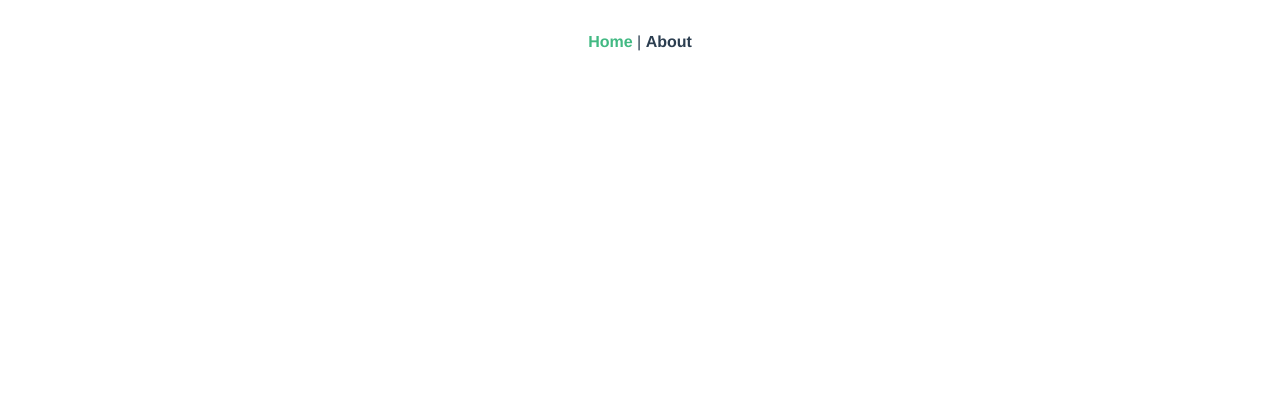
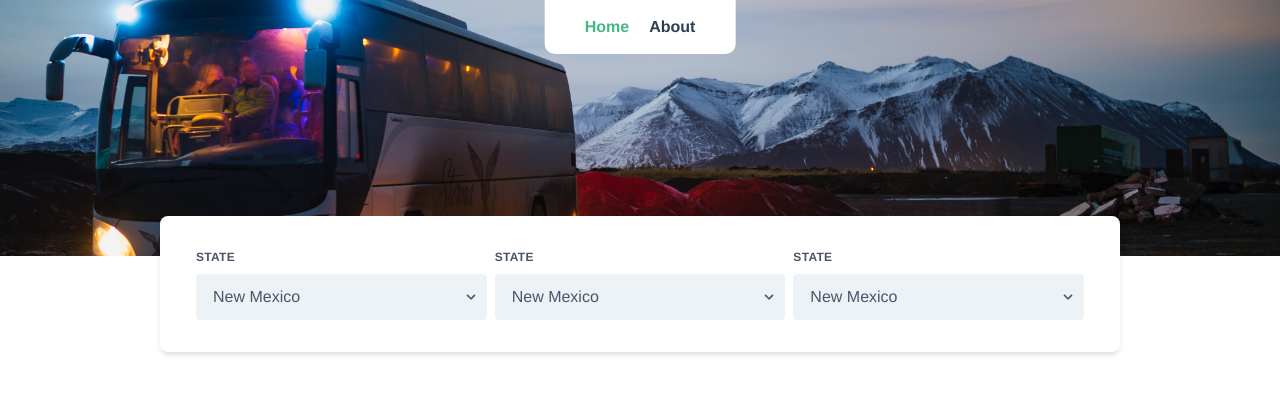
Before and after one commit to itwasmattgregg/transit-app, a Vue app: page / in a window 1280 px wide. Shown: the top 394 px of the page. Built offline with nearby package versions, Linux system fonts and the light colour scheme; no server answers.

Commit message:
Some styling and forms

```diff
--- a/src/App.vue
+++ b/src/App.vue
@@ -1,7 +1,7 @@
 <template>
   <div id="app">
-    <div id="nav">
-      <router-link to="/">Home</router-link> |
+    <div class="nav rounded-lg">
+      <router-link to="/">Home</router-link>
       <router-link to="/about">About</router-link>
     </div>
     <router-view />
@@ -24,10 +24,19 @@ export default {
   text-align: center;
   color: #2c3e50;
 }
-#nav {
+.nav {
   padding: 30px;
+  position: fixed;
+  top: 0;
+  left: 50%;
+  transform: translateX(-50%);
+  background: white;
+  border-radius: 0 0 10px 10px;
+  padding: 15px 30px;
   a {
     font-weight: bold;
+    display: inline-block;
+    padding: 0 10px;
     color: #2c3e50;
     &.router-link-exact-active {
       color: #42b983;
--- a/src/store.ts
+++ b/src/store.ts
@@ -1,32 +1,32 @@
 import Vue from "vue";
 import Vuex from "vuex";
 import axios from "axios";
-import { Provider } from "@/types/Provider";
+import { Route } from "@/types/Route";
 
 Vue.use(Vuex);
 
 interface IStore {
-  providers: Provider[];
+  routes: Route[];
 }
 
-const SET_PROVIDERS = "SET_PROVIDERS";
+const SET_ROUTES = "SET_ROUTES";
 
 const store = new Vuex.Store({
   state: {
-    providers: [] as Provider[]
+    routes: [] as Route[]
   },
   mutations: {
-    [SET_PROVIDERS](state, payload: Provider[]) {
-      state.providers = payload;
+    [SET_ROUTES](state, payload: Route[]) {
+      state.routes = payload;
     }
   },
   actions: {
-    fetchProviders({ commit }) {
+    fetchRoutes({ commit }) {
       axios
-        .get("http://svc.metrotransit.org/nextrip/providers?format=json")
+        .get("http://svc.metrotransit.org/nextrip/routes?format=json")
         .then(function(response) {
           // handle success
-          commit(SET_PROVIDERS, response.data);
+          commit(SET_ROUTES, response.data);
         })
         .catch(function(error) {
           // handle error
--- a/src/types/Provider.ts
+++ /dev/null
@@ -1,6 +0,0 @@
-type Provider = {
-  text: string;
-  value: string;
-};
-
-export { Provider };
--- /dev/null
+++ b/src/types/Route.ts
@@ -0,0 +1,6 @@
+type Route = {
+  text: string;
+  value: string;
+};
+
+export { Route };
--- a/src/views/Home.vue
+++ b/src/views/Home.vue
@@ -1,5 +1,112 @@
 <template>
-  <div class="home"></div>
+  <div class="home">
+    <div class="w-full bg-gray-400">
+      <img
+        src="../assets/juan-encalada-6mcVaoGNz1w-unsplash.jpg"
+        class="object-cover h-64 w-full"
+      />
+    </div>
+    <!-- Make this a selector component -->
+    <div
+      class="flex w-3/4 -mt-10 m-auto p-8 text-left shadow-md rounded-lg controls"
+    >
+      <div class="flex-1 px-1">
+        <label
+          class="block uppercase tracking-wide text-gray-700 text-xs font-bold mb-2"
+          for="grid-state"
+        >
+          State
+        </label>
+        <div class="relative">
+          <select
+            class="block appearance-none w-full bg-gray-200 border border-gray-200 text-gray-700 py-3 px-4 pr-8 rounded leading-tight focus:outline-none focus:bg-white focus:border-gray-500"
+            id="grid-state"
+          >
+            <option>New Mexico</option>
+            <option>Missouri</option>
+            <option>Texas</option>
+          </select>
+          <div
+            class="pointer-events-none absolute inset-y-0 right-0 flex items-center px-2 text-gray-700"
+          >
+            <svg
+              class="fill-current h-4 w-4"
+              xmlns="http://www.w3.org/2000/svg"
+              viewBox="0 0 20 20"
+            >
+              <path
+                d="M9.293 12.95l.707.707L15.657 8l-1.414-1.414L10 10.828 5.757 6.586 4.343 8z"
+              />
+            </svg>
+          </div>
+        </div>
+      </div>
+
+      <div class="flex-1 px-1">
+        <label
+          class="block uppercase tracking-wide text-gray-700 text-xs font-bold mb-2"
+          for="grid-state"
+        >
+          State
+        </label>
+        <div class="relative">
+          <select
+            class="block appearance-none w-full bg-gray-200 border border-gray-200 text-gray-700 py-3 px-4 pr-8 rounded leading-tight focus:outline-none focus:bg-white focus:border-gray-500"
+            id="grid-state"
+          >
+            <option>New Mexico</option>
+            <option>Missouri</option>
+            <option>Texas</option>
+          </select>
+          <div
+            class="pointer-events-none absolute inset-y-0 right-0 flex items-center px-2 text-gray-700"
+          >
+            <svg
+              class="fill-current h-4 w-4"
+              xmlns="http://www.w3.org/2000/svg"
+              viewBox="0 0 20 20"
+            >
+              <path
+                d="M9.293 12.95l.707.707L15.657 8l-1.414-1.414L10 10.828 5.757 6.586 4.343 8z"
+              />
+            </svg>
+          </div>
+        </div>
+      </div>
+
+      <div class="flex-1 px-1">
+        <label
+          class="block uppercase tracking-wide text-gray-700 text-xs font-bold mb-2"
+          for="grid-state"
+        >
+          State
+        </label>
+        <div class="relative">
+          <select
+            class="block appearance-none w-full bg-gray-200 border border-gray-200 text-gray-700 py-3 px-4 pr-8 rounded leading-tight focus:outline-none focus:bg-white focus:border-gray-500"
+            id="grid-state"
+          >
+            <option>New Mexico</option>
+            <option>Missouri</option>
+            <option>Texas</option>
+          </select>
+          <div
+            class="pointer-events-none absolute inset-y-0 right-0 flex items-center px-2 text-gray-700"
+          >
+            <svg
+              class="fill-current h-4 w-4"
+              xmlns="http://www.w3.org/2000/svg"
+              viewBox="0 0 20 20"
+            >
+              <path
+                d="M9.293 12.95l.707.707L15.657 8l-1.414-1.414L10 10.828 5.757 6.586 4.343 8z"
+              />
+            </svg>
+          </div>
+        </div>
+      </div>
+    </div>
+  </div>
 </template>
 
 <script lang="ts">
@@ -8,12 +115,19 @@ import { mapState } from "vuex";
 
 @Component({
   computed: {
-    ...mapState(["providers"])
+    ...mapState(["routes"])
   }
 })
 export default class Home extends Vue {
   created(): void {
-    this.$store.dispatch("fetchProviders");
+    this.$store.dispatch("fetchRoutes");
   }
 }
 </script>
+
+<style lang="css" scoped>
+.controls {
+  position: relative;
+  background: white;
+}
+</style>
```
Also changed, not shown: src/assets/juan-encalada-6mcVaoGNz1w-unsplash.jpg (added).
